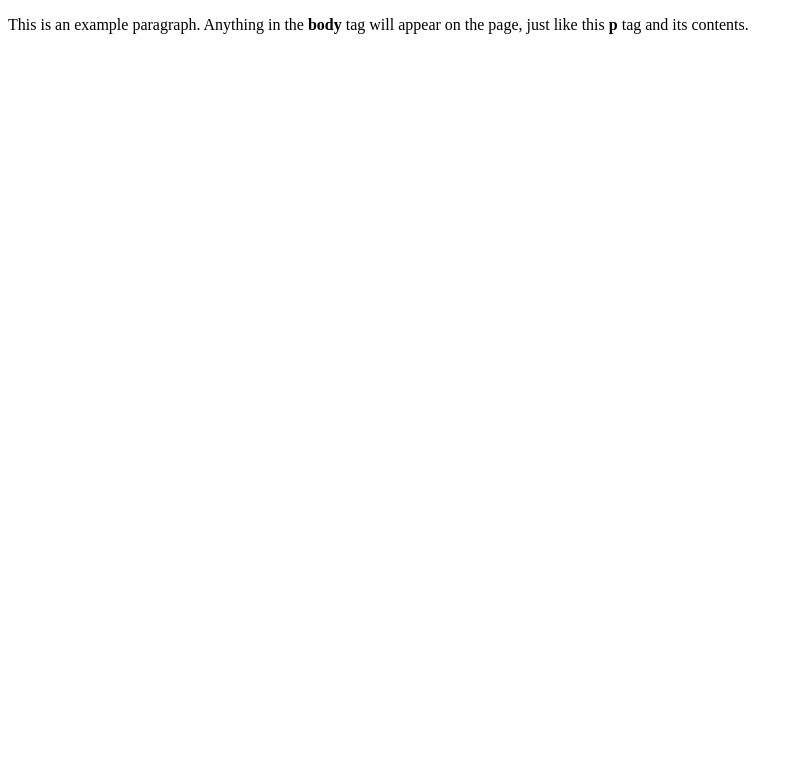
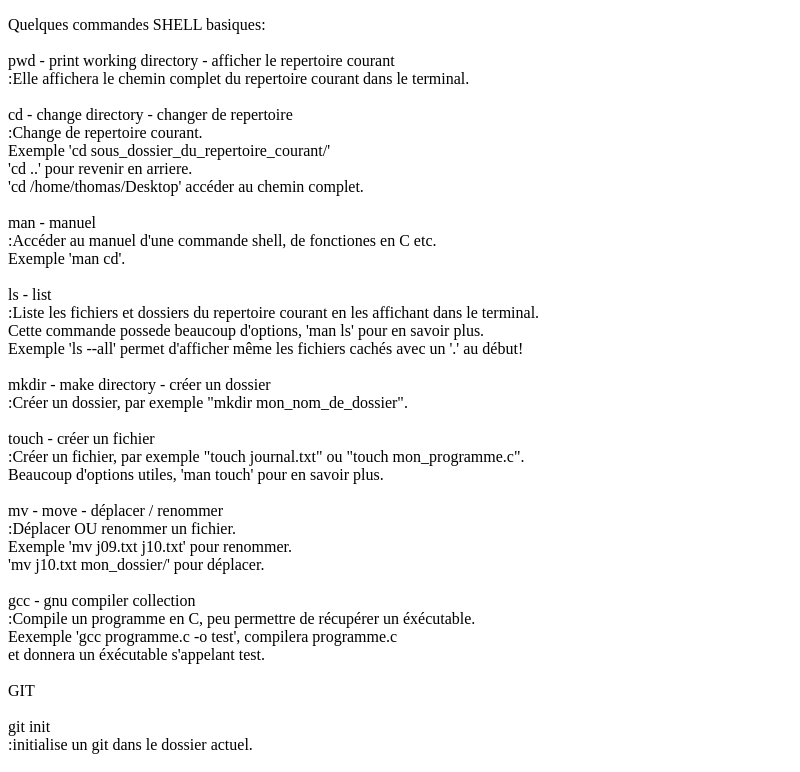
Before and after one commit to SlayHorizon/SlayHorizon.github.io, a plain HTML site: page index.html in a window 1280 px wide. Shown: the top 772 px of the page, without its empty margins (0-800 px from the left). Drawn offline with Linux system fonts and the light colour scheme.

Commit message:
added basic shell commands with details.

```diff
--- a/index.html
+++ b/index.html
@@ -1,9 +1,69 @@
 <!doctype html>
 <html>
-  <head>
-    <title>This is the title of the webpage!</title>
-  </head>
-  <body>
-    <p>This is an example paragraph. Anything in the <strong>body</strong> tag will appear on the page, just like this <strong>p</strong> tag and its contents.</p>
-  </body>
+	<head>
+		<title>Shell - Vous n'avez pas les bases</title>
+	</head>
+	<body>
+		<p>
+		Quelques commandes SHELL basiques:<br><br>
+
+		pwd - print working directory - afficher le repertoire courant<br>
+		:Elle affichera le chemin complet du repertoire courant dans le terminal.<br><br>
+
+		cd - change directory - changer de repertoire<br>
+		:Change de repertoire courant.<br>
+		Exemple 'cd sous_dossier_du_repertoire_courant/'<br>
+			'cd ..' pour revenir en arriere.<br>
+			'cd /home/thomas/Desktop' accéder au chemin complet.<br><br>
+
+		man - manuel<br>
+		:Accéder au manuel d'une commande shell, de fonctiones en C etc.<br>
+		Exemple 'man cd'.<br><br>
+
+		ls - list<br>
+		:Liste les fichiers et dossiers du repertoire courant en les affichant dans le terminal.<br>
+		Cette commande possede beaucoup d'options, 'man ls' pour en savoir plus.<br>
+		Exemple 'ls --all' permet d'afficher même les fichiers cachés avec un '.' au début!<br><br>
+
+		mkdir - make directory - créer un dossier<br>
+		:Créer un dossier, par exemple "mkdir mon_nom_de_dossier".<br><br>
+
+		touch - créer un fichier<br>
+		:Créer un fichier, par exemple "touch journal.txt" ou "touch mon_programme.c".<br>
+		Beaucoup d'options utiles, 'man touch' pour en savoir plus.<br><br>
+
+		mv - move - déplacer / renommer<br>
+		:Déplacer OU renommer un fichier.<br>
+		Exemple 'mv j09.txt j10.txt' pour renommer.<br>
+		'mv j10.txt mon_dossier/' pour déplacer.<br><br>
+
+		gcc - gnu compiler collection<br>
+		:Compile un programme en C, peu permettre de récupérer un éxécutable.<br>
+		Eexemple 'gcc programme.c -o test', compilera programme.c<br>
+		et donnera un éxécutable s'appelant test.<br><br>
+
+		GIT<br><br>
+
+		git init<br>
+		:initialise un git dans le dossier actuel.<br><br>
+
+		git clone<br>
+		:clone un repertoire git avec le nom de dossier voulu.<br>
+		Eexemple 'git clone lien_du_repetoire mon_dossier'.<br><br>
+
+		git add<br>
+		:ajoute des fichiers à envoyer / modifier dans le repertoire git.<br>
+		Exemple: 'git add mon_programme.c'<br><br>
+
+		git commit<br>
+		:Créer un commit rassemblant tous les modifications sauvegardées avec git add / rm.<br>
+		Exemple 'git commit -m "J'ai ajouté tel fichier qui fait tel chose..."<br>
+		'-m' permet d'ajouter un message à votre commit pour indiquer les changements que vous allez faire.<br><br>
+
+		git push<br>
+		:Envoie le commit pour sauvegarder les modifications et ajouts sur le répértoire git.
+
+
+		</p>
+	</body>
 </html>
```
